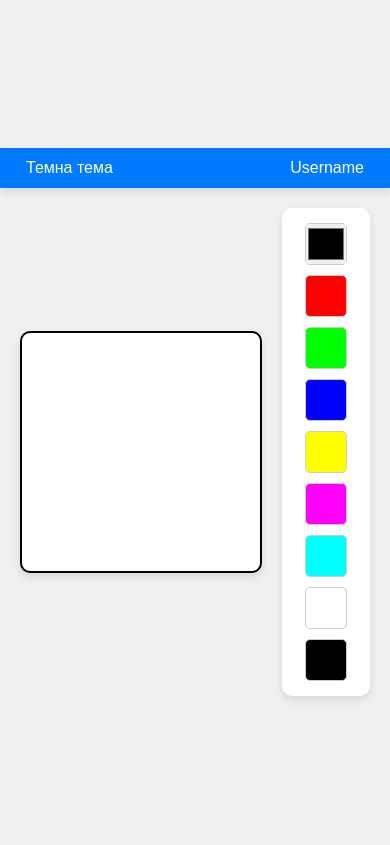
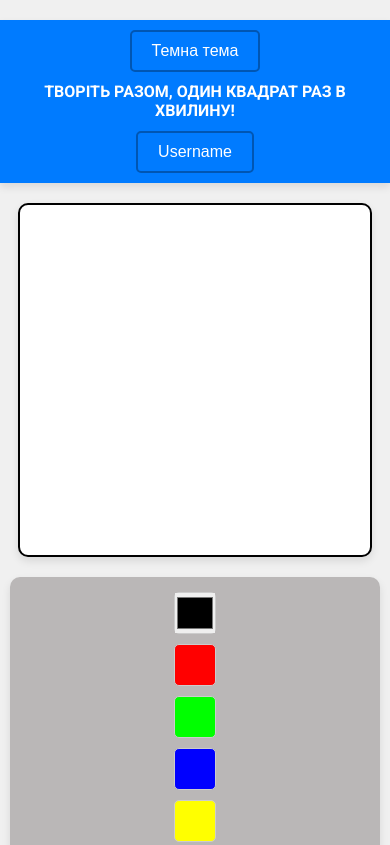
Before and after one commit to ewgerr/Etch-a-Sketch, a website: page public/index.html in a window 390 px wide. Shown: the top 845 px of the page. Drawn offline with Linux system fonts and the light colour scheme; no server answers.

Commit message:
Create media style and add h text and rebild button in header

```diff
--- a/public/index.html
+++ b/public/index.html
@@ -11,6 +11,7 @@
 <body>
     <header>
         <button id="themeToggle" class="theme">Перемкнути тему</button>
+        <h1 class="zag">Творіть разом, один квадрат раз в хвилину!</h1>
         <nav class="dropdown">
             <button class="dropbtn" id="usernameButton">Username</button>
             <div class="dropdown-content">
--- a/public/script.js
+++ b/public/script.js
@@ -81,7 +81,7 @@ document.addEventListener('DOMContentLoaded', () => {
                         console.error('Error:', error);
                     }
                 } else if (!data.loggedIn) {
-                    alert('Будь ласка, увійдіть в акаунт, щоб замальовувати клітинки.');
+                    alert('Будь ласка, увійдіть в акаунт, щоб замальовувати клітинки.Вхід знаходиться в правому верхньому кутку сторінки.');
                 }
             });
 
--- a/public/styles.css
+++ b/public/styles.css
@@ -14,6 +14,7 @@
     --cell-border-color: #ccc;
     --cell-hover-border-color: #000;
     --hovered-background-color: #000;
+    --painter-background-color: rgba(153, 147, 147, 0.611);
 }
 
 body.dark {
@@ -59,16 +60,26 @@ header {
 }
 
 header .theme {
-    background-color: transparent;
-    border: none;
+    background-color: var(--button-background-color);
+    border: 2px solid var(--button-hover-background-color);
     color: white;
     font-size: 16px;
     cursor: pointer;
-    transition: transform 0.3s ease;
+    padding: 10px 20px;
+    border-radius: 5px;
+    transition: transform 0.3s ease, background-color 0.3s ease, border-color 0.3s ease;
 }
 
 header .theme:hover {
+    background-color: var(--button-hover-background-color);
+    border-color: var(--button-background-color);
     transform: scale(1.1);
+}
+
+header .zag {
+    font-size: 16px;
+    color: white;
+    text-transform: uppercase;
 }
 
 header .dropdown {
@@ -76,15 +87,19 @@ header .dropdown {
 }
 
 header .dropbtn {
-    background-color: transparent;
-    border: none;
+    background-color: var(--button-background-color);
+    border: 2px solid var(--button-hover-background-color);
     color: white;
     font-size: 16px;
     cursor: pointer;
-    transition: transform 0.3s ease;
+    padding: 10px 20px;
+    border-radius: 5px;
+    transition: transform 0.3s ease, background-color 0.3s ease, border-color 0.3s ease;
 }
 
 header .dropbtn:hover {
+    background-color: var(--button-hover-background-color);
+    border-color: var(--button-background-color);
     transform: scale(1.1);
 }
 
@@ -105,7 +120,7 @@ header .dropdown-content a {
     padding: 12px 16px;
     text-decoration: none;
     display: block;
-    transition: background-color 0.3s ease;
+    transition: background-color 0.3s ease, color 0.3s ease;
 }
 
 header .dropdown-content a:hover {
@@ -131,6 +146,7 @@ main {
     flex-wrap: wrap;
     width: 70%;
     max-width: 800px;
+    min-width: 300px;
     aspect-ratio: 1 / 1;
     border: 2px solid var(--container-border-color);
     background-color: var(--container-background-color);
@@ -159,7 +175,7 @@ main {
     max-width: 200px;
     margin-left: 20px;
     padding: 10px;
-    background-color: var(--container-background-color);
+    background-color: var(--painter-background-color);
     box-shadow: 0 4px 8px rgba(0, 0, 0, 0.1);
     border-radius: 10px;
 }
@@ -193,3 +209,34 @@ main {
     margin: 0;
     cursor: pointer;
 }
+
+/* Адаптивні стилі */
+@media (max-width: 768px) {
+    header {
+        flex-direction: column;
+        align-items: center;
+    }
+
+    header .zag {
+        margin-top: 10px;
+        text-align: center;
+    }
+
+    main {
+        flex-direction: column;
+        align-items: center;
+    }
+
+    #container {
+        width: 100%;
+        max-width: 100%;
+        min-width: 300px;
+    }
+
+    #colorPalette {
+        width: 100%;
+        max-width: 100%;
+        margin-left: 0;
+        margin-top: 20px;
+    }
+}
```
Also changed, not shown: 1 other file.
